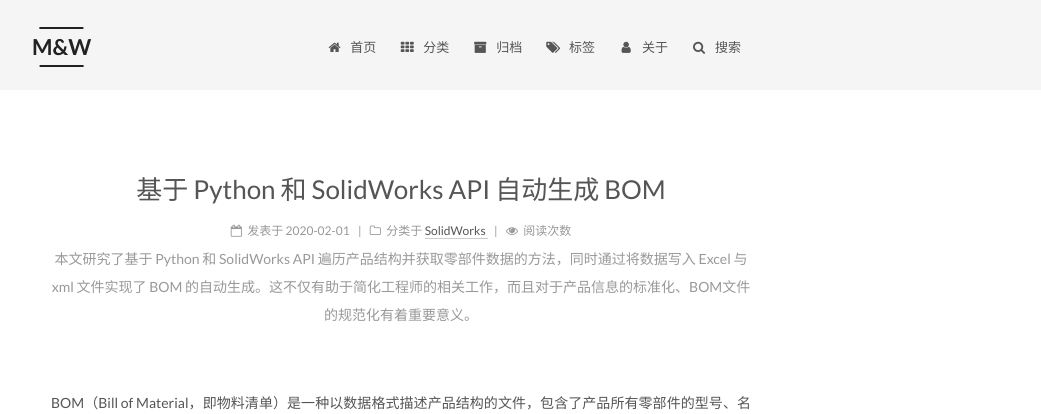
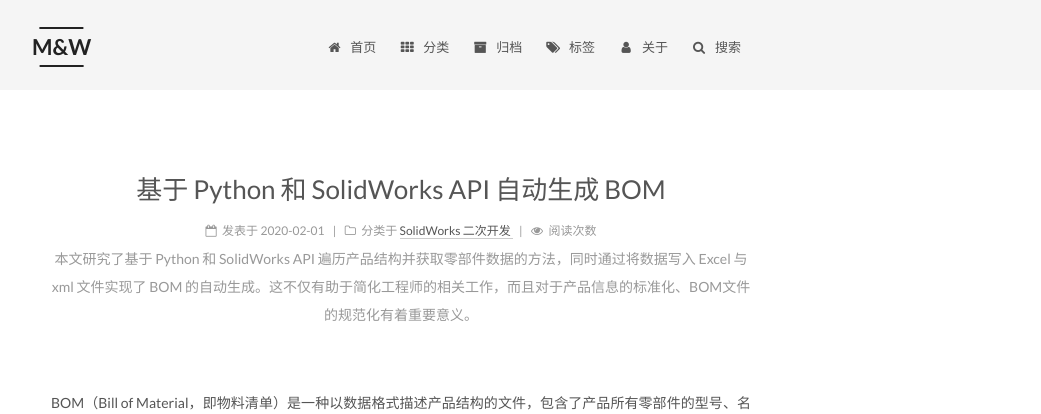
Before and after one commit to Raynnmc/raynnmc.github.io, a Jekyll site: the page built from _posts/2020-02-01-BOM.md, in a window 1280 px wide. Shown: the top 414 px of the page, without its empty margins (239-1280 px from the left). Built offline with Jekyll 4.4.1, drawn with Linux system fonts in a browser that asks for light colours; comment, search, counter and statistics services are not loaded.

Commit message:
Update 2020-02-01-BOM.md

```diff
--- a/_posts/2020-02-01-BOM.md
+++ b/_posts/2020-02-01-BOM.md
@@ -2,7 +2,7 @@
 title: 基于 Python 和 SolidWorks API 自动生成 BOM
 description: 本文研究了基于 Python 和 SolidWorks API 遍历产品结构并获取零部件数据的方法，同时通过将数据写入 Excel 与 xml 文件实现了 BOM 的自动生成。这不仅有助于简化工程师的相关工作，而且对于产品信息的标准化、BOM文件的规范化有着重要意义。
 categories:
-- SolidWorks
+- SolidWorks 二次开发
 tags:
 - SolidWorks
 - Python
```
